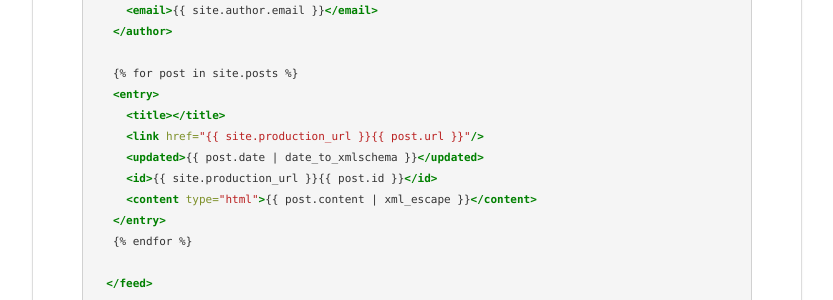
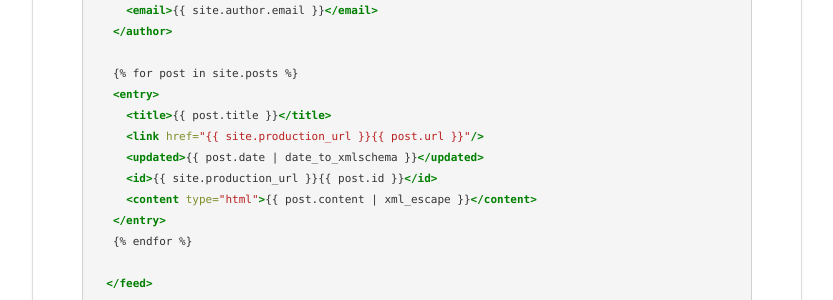
Before and after one commit to arzumy/arzumy.github.com, a Jekyll site: the page built from _posts/2012-11-25-jekyll-and-liquid-loops.md, in a window 1280 px wide. Shown: the part 620-920 px from the top of the page, without its empty margins (223-1056 px from the left). Built offline with Jekyll 4.4.1, drawn with Linux system fonts in a browser that asks for light colours; nearby versions of some CDN libraries; some web fonts are replaced.

Commit message:
Fixed post.title code example

```diff
--- a/_posts/2012-11-25-jekyll-and-liquid-loops.md
+++ b/_posts/2012-11-25-jekyll-and-liquid-loops.md
@@ -27,7 +27,7 @@ Since this is a blog, having [atom.xml](/atom.xml) for feed is not a bad idea. I
 
    {{ "{% for post in site.posts " }}%}
    <entry>
-     <title>{{ post.title }}</title>
+     <title>{{ "{{ post.title " }}}}</title>
      <link href="{{ "{{ site.production_url " }}}}{{ "{{ post.url " }}}}"/>
      <updated>{{ "{{ post.date | date_to_xmlschema " }}}}</updated>
      <id>{{ "{{ site.production_url " }}}}{{ "{{ post.id " }}}}</id>
```
